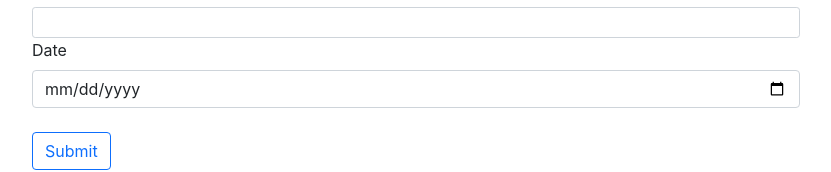
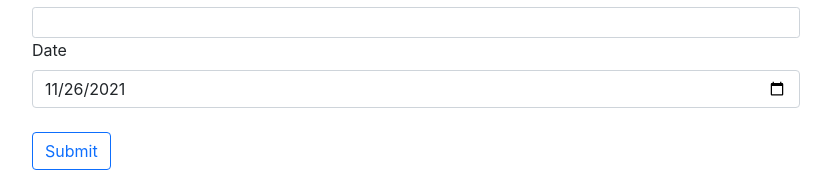
Before and after one commit to michael-lugashi/inventory-form, a React (Create React App) app: page / in a window 1280 px wide. Shown: the part 920-1092 px from the top of the page, without its empty margins (224-1055 px from the left). Built offline with nearby package versions, Linux system fonts and the light colour scheme.

Commit message:
error handling and default date

```diff
--- a/package.json
+++ b/package.json
@@ -14,6 +14,7 @@
     "react-redux": "^7.2.6",
     "react-scripts": "5.0.0",
     "redux-logger": "^3.0.6",
+    "sweetalert": "^2.1.2",
     "web-vitals": "^2.1.2"
   },
   "scripts": {
--- a/src/core/add-item.js
+++ b/src/core/add-item.js
@@ -2,6 +2,7 @@ import React, { useEffect, useRef, useState } from 'react';
 import { Form, Button } from 'react-bootstrap';
 import { useDispatch, useSelector } from 'react-redux';
 import { addItem } from '../app/actions';
+import swal from 'sweetalert';
 
 function AddItem() {
  const dispatch = useDispatch();
@@ -55,6 +56,14 @@ function AddItem() {
      <br />
      <Button
       onClick={(e) => {
+       try {
+        if(!name || !fullQuantity || !currentQuantity) {
+            throw Error('All Fields Must Be Filled Out!')
+        }
+        if(fullQuantity < currentQuantity) {
+            throw Error('The current quantity cannot be greater than the full quantity!')
+        }
+
         dispatch(
          addItem({
           name,
@@ -63,7 +72,9 @@ function AddItem() {
          })
         );
         resetInputs();
-       console.log(workerDetails);
+       } catch (error) {
+        swal('Opps!', error.message, 'error')
+       }
       }}
       variant="outline-primary"
      >
--- a/src/core/worker-info.js
+++ b/src/core/worker-info.js
@@ -1,14 +1,14 @@
 import React, { useState } from 'react';
 import { Form, Button } from 'react-bootstrap';
 import { useDispatch } from 'react-redux';
+import swal from 'sweetalert';
 import { submitForm, updateWorkerDetails } from '../app/actions';
 
 function UserInfo() {
  const [fullName, setFullName] = useState('');
  const [workPlace, setWorkPlace] = useState('');
- const [date, setDate] = useState('');
  const dispatch = useDispatch();
-
+ const [date, setDate] = useState(initialDate());
  const resetInputs = () => {
   setFullName('');
   setWorkPlace('');
@@ -49,6 +49,10 @@ function UserInfo() {
      <br />
      <Button
       onClick={() => {
+       try {
+        if (!fullName || !workPlace || !date) {
+         throw new Error('All worker details must be included!');
+        }
         dispatch(
          updateWorkerDetails({
           fullName,
@@ -58,6 +62,9 @@ function UserInfo() {
         );
         dispatch(submitForm());
         resetInputs();
+       } catch (error) {
+        swal('Oops!', error.message, 'error');
+       }
       }}
       variant="outline-primary"
      >
@@ -70,3 +77,14 @@ function UserInfo() {
 }
 
 export default UserInfo;
+
+function initialDate() {
+ const date = new Date();
+ const [month, day, year] = [
+  date.getMonth(),
+  date.getDate(),
+  date.getFullYear(),
+ ];
+ console.log(`${month}-${day}-${year}`);
+ return `${year}-${month}-${day}`;
+}
```
Also changed, not shown: src/model/initial-worker-Info.js (line endings or trailing spaces), 1 other file (tests, documents, lock files or other folders). Lines whose indentation alone changed are shown as unchanged.
